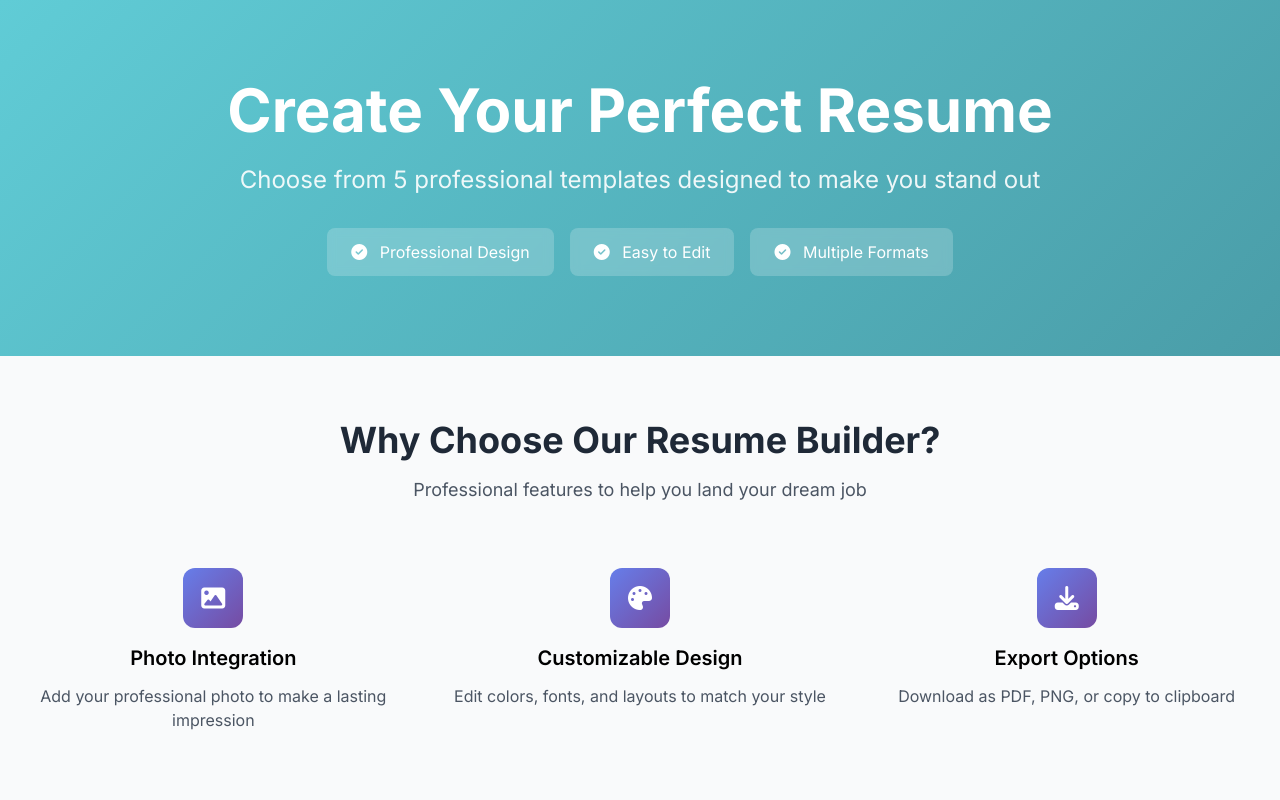
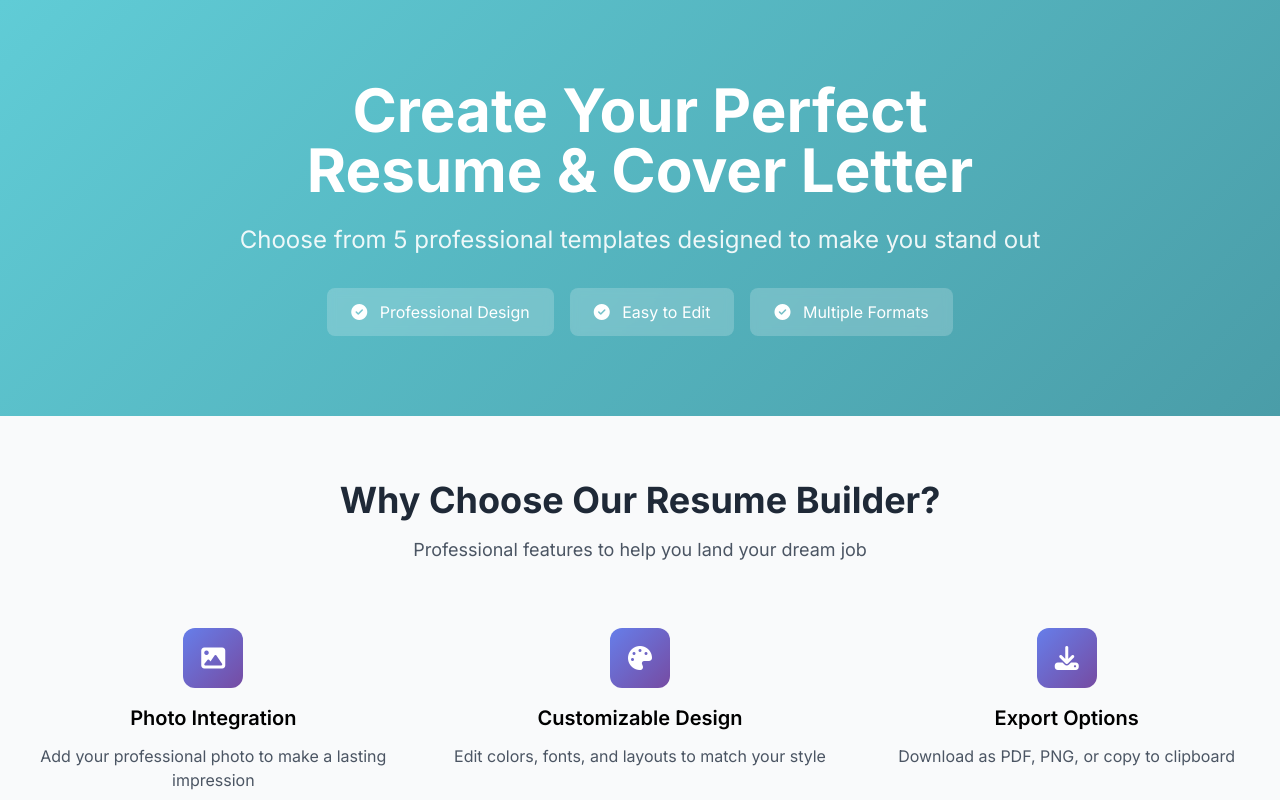
Before and after one commit to edgpac/resume-builder, a website: page index.html in a window 1280 px wide. Shown: the top 800 px of the page. Drawn offline with nearby package versions, Linux system fonts and the light colour scheme.

```diff
--- a/index.html
+++ b/index.html
@@ -118,7 +118,7 @@
     <!-- Hero Section -->
     <div class="hero-section">
         <div class="max-w-4xl mx-auto">
-            <h1 class="text-5xl md:text-6xl font-bold mb-6">Create Your Perfect Resume</h1>
+            <h1 class="text-5xl md:text-6xl font-bold mb-6">Create Your Perfect<br>Resume & Cover Letter</h1>
             <p class="text-xl md:text-2xl mb-8 opacity-90">Choose from 5 professional templates designed to make you stand out</p>
             <div class="flex justify-center gap-4 flex-wrap">
                 <div class="bg-white/20 backdrop-blur-sm rounded-lg px-6 py-3">
```
